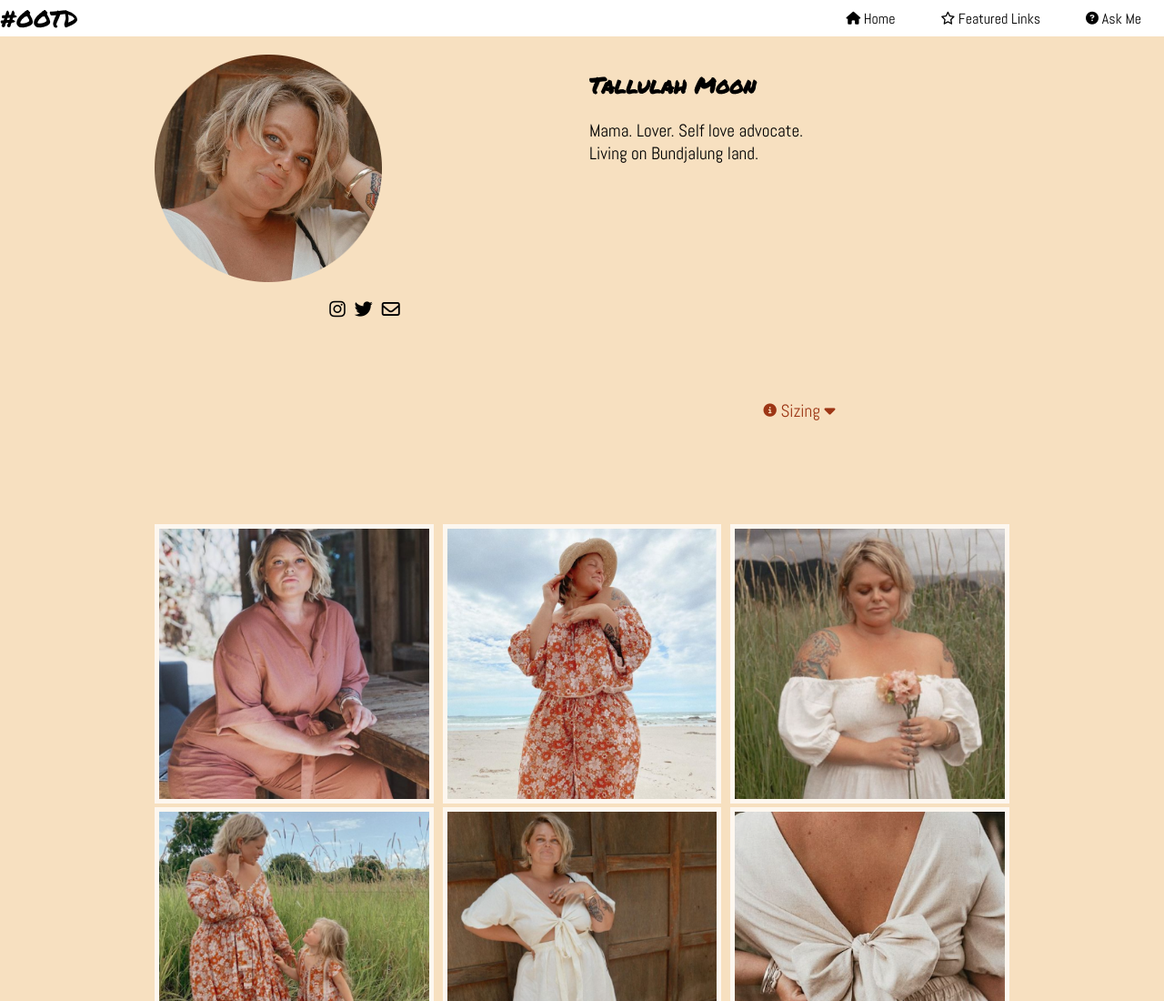
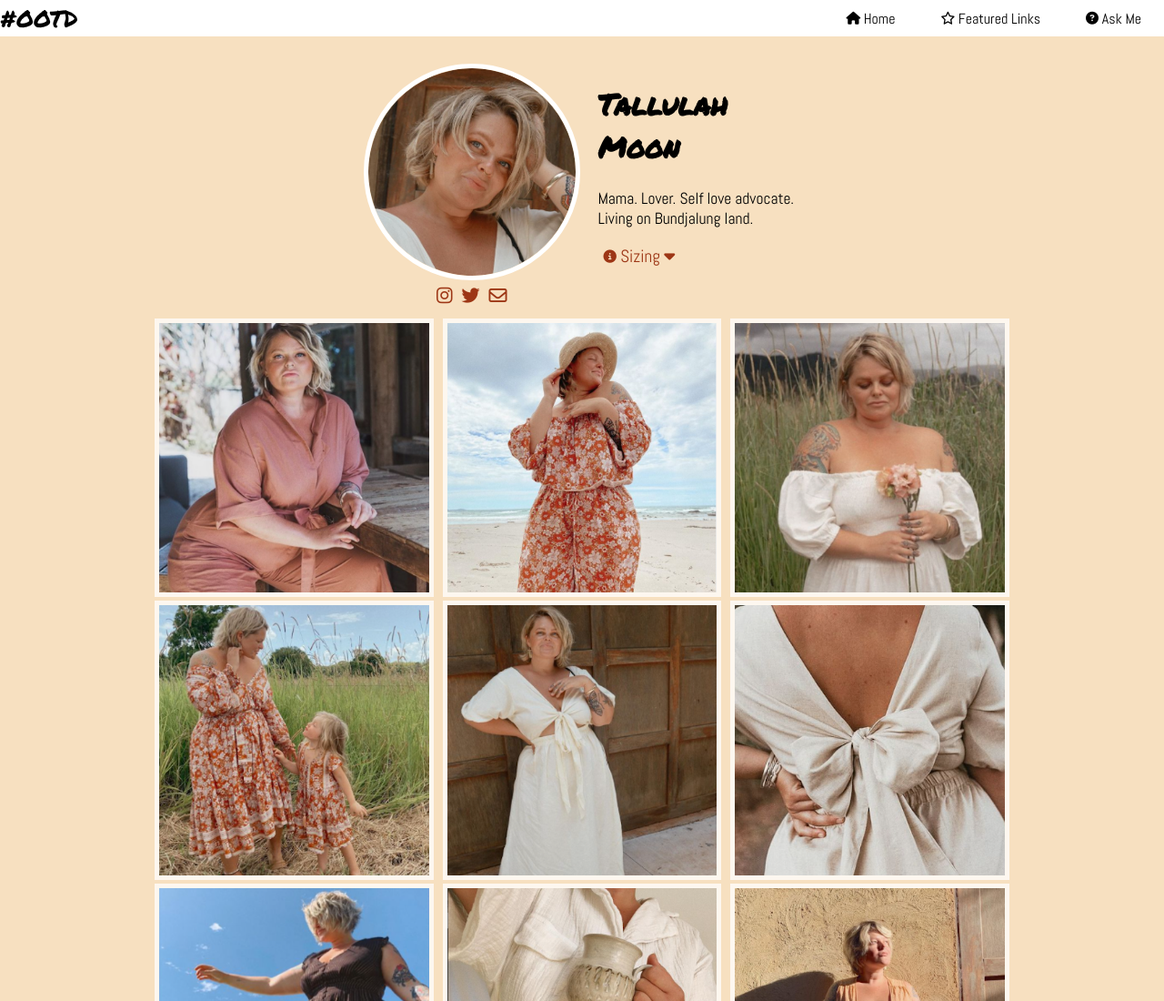
Before and after one commit to shaniceZaccardiRichey/OOTD, a plain HTML site: page index.html in a window 1280 px wide. Shown: the top 1100 px of the page at 91% size. Drawn offline with Linux system fonts and the light colour scheme.

Commit message:
Reworked bio to flex

```diff
--- a/index.html
+++ b/index.html
@@ -37,27 +37,27 @@
 	</header>
 
 	<main class="central-content">
+
 		<div class="profile-info">
 
-			<img src="images/profile-image.png" alt="Portait photograph of influencer Tallulah Moon." class="profile-image"/>
+			<div class="profile-images">
+				<img src="images/profile-image.png" alt="Portait photograph of influencer Tallulah Moon." class="profile-image"/>
+
+				<div class="profile-icons">
+					<a href="https://www.instagram.com/tallulah_moon/?hl=en" target="_blank"><i class="fab fa-instagram fa-lg"></i></a>
+					<a href="https://twitter.com/_tallulahmoon/" target="_blank"><i class="fab fa-twitter fa-lg"></i></a>
+					<a href = "mailto: enquires@ohsosocial.com.au" target="_blank"><i class="far fa-envelope fa-lg"></i></a>
+				</div>
+			</div>
 
 			<div class="profile-bio">
-					<h1 class="profile-name">Tallulah Moon</h1>
+				<h1 class="profile-name">Tallulah Moon</h1>
 
-					<p class="profile-description">Mama. Lover. Self love advocate. <br />
-						Living on Bundjalung land.</p>
+				<p class="profile-description">Mama. Lover. Self love advocate. <br />
+							Living on Bundjalung land.</p>
+
+				<button class="modal-btn"><i class="fas fa-info-circle fa-xs"></i> Sizing <i class="fas fa-caret-down"></i></button>
 			</div>
-
-			<div class="profile-icons">
-				<a href="https://www.instagram.com/tallulah_moon/?hl=en" target="_blank"><i class="fab fa-instagram fa-lg"></i></a>
-				<a href="https://twitter.com/_tallulahmoon/" target="_blank"><i class="fab fa-twitter fa-lg"></i></a>
-				<a href = "mailto: enquires@ohsosocial.com.au" target="_blank"><i class="far fa-envelope fa-lg"></i></a>
-			</div>
-
-			<button class="modal-btn"><i class="fas fa-info-circle fa-xs"></i> Sizing <i class="fas fa-caret-down"></i></button>
-
-
-
 
 		</div>
 
--- a/stylesheets/index-style.css
+++ b/stylesheets/index-style.css
@@ -14,25 +14,34 @@ a {
 
 
 .profile-info {
-	display: grid;
-	grid-template-columns: 1fr 1fr;
-	grid-template-rows: 1fr 1fr;
-	grid-gap: 1em;
+	display: flex;
+	width: 500px;
+	margin: auto;
+	justify-content: center;
 }
 
-.profile-images img {
-	width: 100%;
+.profile-images {
+	padding: 10px;
 }
 
+.profile-bio {
+	padding: 10px;
+}
+
+.profile-image {
+	width: 100%;
+	border: 5px solid white;
+	border-radius: 50%;
+}
 
 .profile-name {
 	font-family: 'Permanent Marker', cursive;
-	font-size: 1.5em;
+	font-size: 2em;
 }
 
 .profile-description {
 	font-family: 'Abel', sans-serif;
-	font-size: 1.2em;
+	font-size: 1.1em;
 }
 
 .profile-icons {
@@ -42,6 +51,7 @@ a {
 
 .profile-icons a {
 	padding: 5px;
+	color: rgb(157,54,21);
 }
 
 .modal-btn {
@@ -154,5 +164,30 @@ a {
 }
 
 @media (Max-width: 600px) {
+	.profile-info {
+		display: block;
+		margin: auto;
+		text-align: center;
+		width: 90%;
+		padding: 5px;
+	}
+
+	.profile-bio {
+		margin-top: 0px;
+	}
+
+	.profile-image {
+		width: 150px;
+		border: 5px solid white;
+		border-radius: 75px;
+	}
+
+	.profile-name {
+		font-size: 1.4em;
+	}
+
+	.profile-description {
+		font-size: .9em;
+	}
 
 }
```
